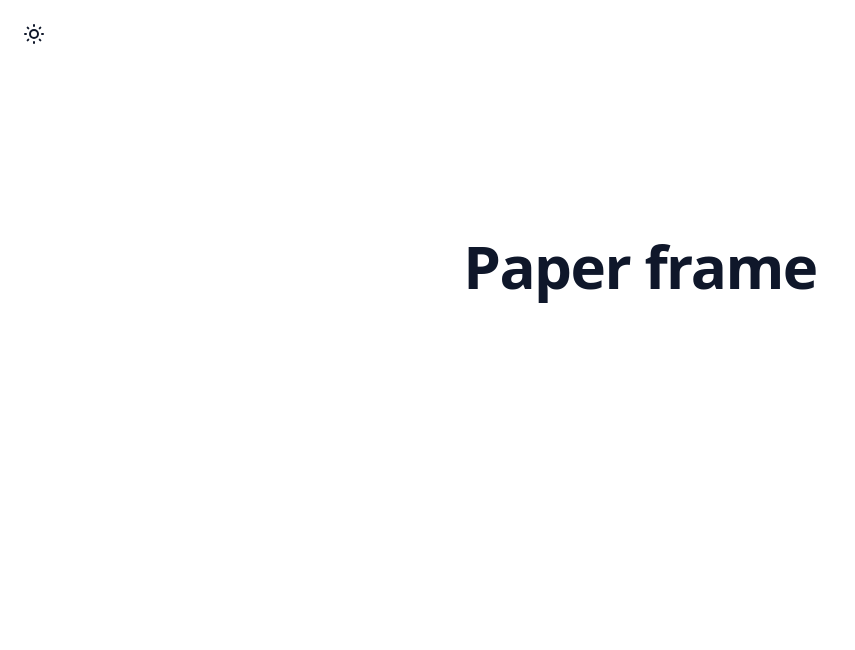
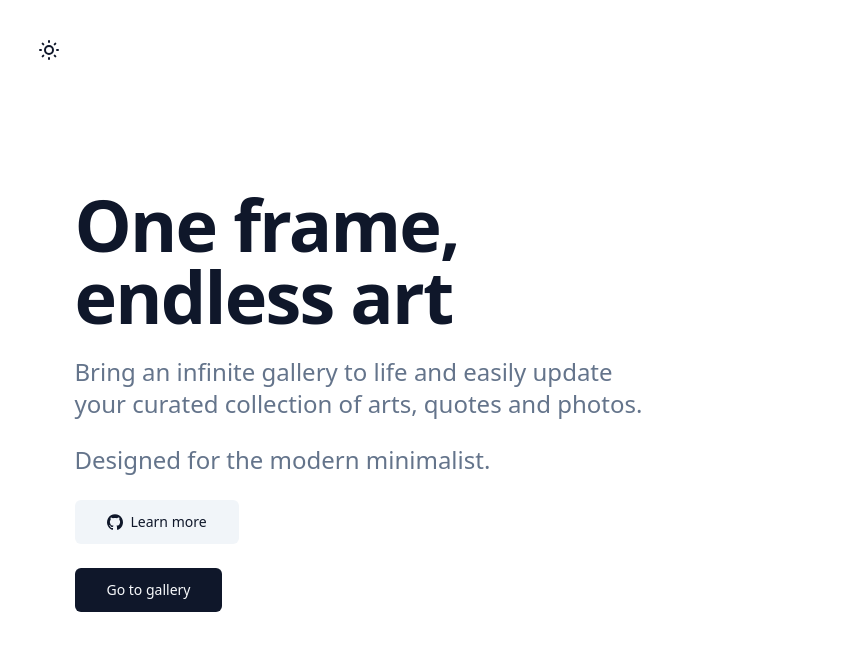
Before and after one commit to thenickbit/paper-frame, a Next.js app in the folder web/: page / in a window 1280 px wide. Shown: the top 650 px of the page, without its empty margins (0-855 px from the left). Built offline with nearby package versions, Linux system fonts and the light colour scheme; what tailwindcss-dotted-background would draw is missing.

Commit message:
Minor revamp to homepage

```diff
--- a/web/src/app/page.tsx
+++ b/web/src/app/page.tsx
@@ -1,41 +1,38 @@
-// import { redirect } from 'next/navigation';
-
 import { ThemeToggle } from '@/components/theme-toggle';
-
-// import { getSession } from '@/utils/supabase';
+import { Button } from '@/components/ui/button';
+import { Icons } from '@/components/ui/icons';
+import Balancer from 'react-wrap-balancer';
 
 export default async function Home() {
-  // const session = await getSession();
-  // const user = session?.user;
-
-  // if (user) {
-  //   redirect('/gallery');
-  // }
-
   return (
-    <main className="p-4">
-      <ThemeToggle />
-      <div className="bg-dotted-spacing-4 bg-dotted-gray-200 dark:bg-dotted-gray-900">
-        <div className="relative isolate pt-14">
-          <div className="py-24 sm:py-32 lg:pb-40">
-            <div className="mx-auto max-w-7xl px-6 lg:px-8">
-              <div className="mx-auto max-w-2xl text-center">
-                <h1 className="text-4xl font-bold tracking-tight sm:text-6xl">Paper frame</h1>
-                {/* <p className="mt-6 text-lg leading-8">Add description</p> */}
-              </div>
-              {/* <div className="mt-16 flow-root sm:mt-24">
-                <Image
-                  src="/app-screenshot-dark.png"
-                  alt="App screenshot"
-                  width={2432}
-                  height={1442}
-                  className="rounded-md shadow-2xl ring-1 ring-gray-900/10"
-                />
-              </div> */}
-            </div>
+    <div className="h-screen p-8 bg-dotted-spacing-12 bg-dotted-secondary">
+      <div className="flex h-full w-full flex-col gap-2 lg:flex-row">
+        <ThemeToggle className="" />
+        <div className="flex h-full w-full grow basis-1/2 flex-col justify-center gap-6 @container">
+          <div>
+            <h1 className="text-9xl font-bold tracking-tight @xs:text-6xl @sm:text-7xl @2xl:text-9xl">
+              One frame,
+            </h1>
+            <h1 className="text-9xl font-bold tracking-tight @xs:text-6xl @sm:text-7xl @2xl:text-9xl">
+              endless art
+            </h1>
           </div>
+          <p className="text-2xl text-muted-foreground">
+            <Balancer>
+              Bring an infinite gallery to life and easily update your curated collection of arts,
+              quotes and photos.
+            </Balancer>
+          </p>
+          <p className="text-2xl text-muted-foreground">Designed for the modern minimalist.</p>
+          <Button className="w-fit" variant="secondary" size="lg">
+            <Icons.github height={16} className="mr-2" /> Learn more
+          </Button>
+          <Button className="w-fit" variant="default" size="lg">
+            Go to gallery
+          </Button>
         </div>
+        <div className="h-full w-full grow basis-1/2"></div>
       </div>
-    </main>
+    </div>
   );
 }
--- a/web/src/components/theme-toggle.tsx
+++ b/web/src/components/theme-toggle.tsx
@@ -5,8 +5,9 @@ import * as React from 'react';
 
 import { Button } from '@/components/ui/button';
 import { Icons } from '@/components/ui/icons';
+import { cn } from '@/utils/cn';
 
-export function ThemeToggle() {
+export function ThemeToggle({ className }: { className?: string }) {
   const { theme, setTheme } = useTheme();
 
   const handleToggle = () => {
@@ -18,7 +19,7 @@ export function ThemeToggle() {
   };
 
   return (
-    <Button variant="ghost" size="sm" className="w-9 px-0" onClick={handleToggle}>
+    <Button variant="ghost" size="sm" className={cn('w-9 px-0', className)} onClick={handleToggle}>
       <Icons.sun className="rotate-0 scale-100 transition-all dark:-rotate-90 dark:scale-0" />
       <Icons.moon className="absolute rotate-90 scale-0 transition-all dark:rotate-0 dark:scale-100" />
       <span className="sr-only">Toggle theme</span>
```
